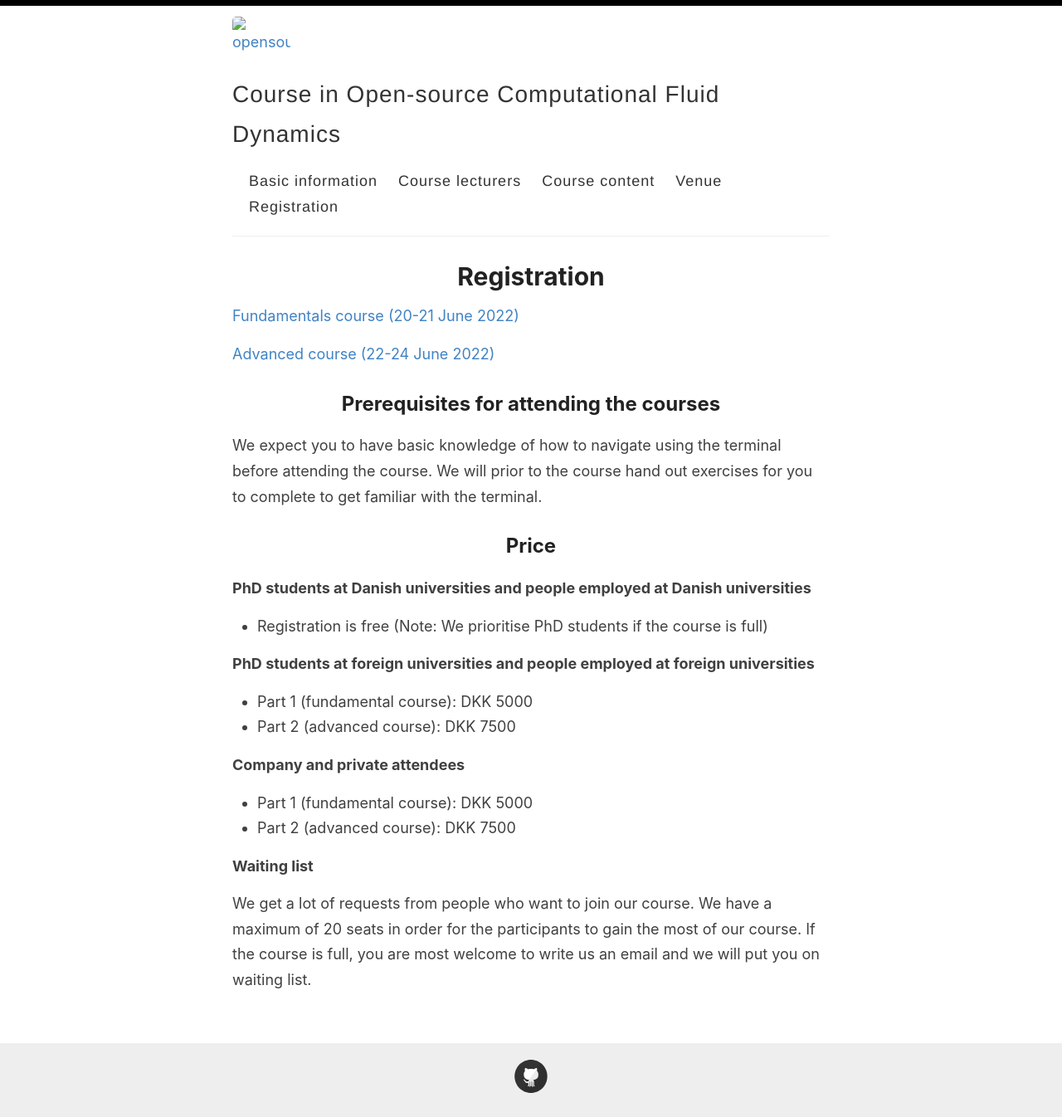
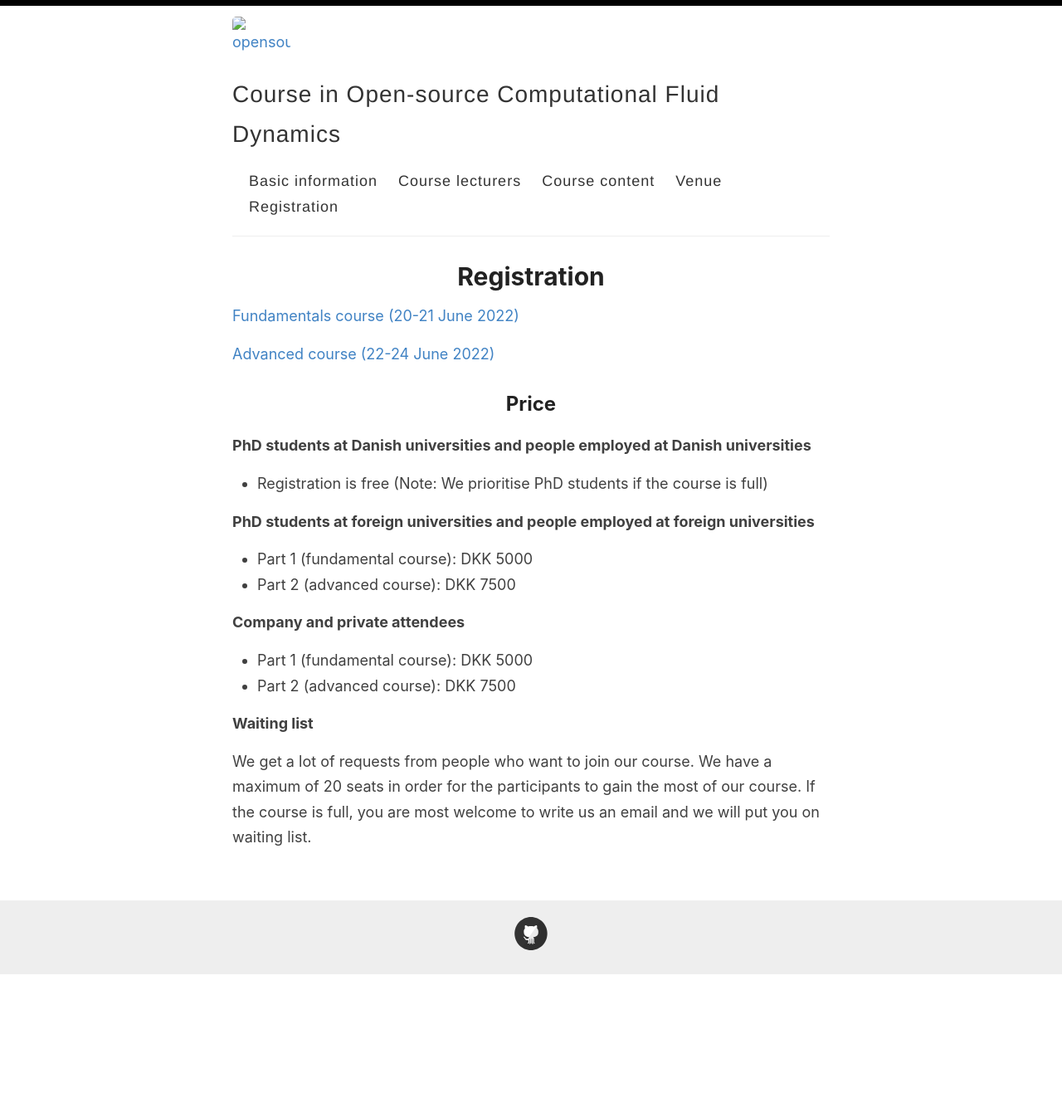
Before and after one commit to OpenSourceCFDCourse/opensourcecfdcourse.github.io, a Jekyll site: the page built from _pages/registration.md, in a window 1280 px wide. Shown: the whole page at 83% size. Built offline with Jekyll 4.4.1, drawn with Linux system fonts in a browser that asks for light colours; after the commit the page ends 1175 px from its top, so only the background shows below that.

Commit message:
Update registration.md

```diff
--- a/_pages/registration.md
+++ b/_pages/registration.md
@@ -7,10 +7,6 @@ title: Registration
 [Fundamentals course (20-21 June 2022)](https://phd.moodle.aau.dk/course/view.php?id=1896)
 
 [Advanced course (22-24 June 2022)](https://phd.moodle.aau.dk/course/view.php?id=1897)
-
-## Prerequisites for attending the courses
-
-We expect you to have basic knowledge of how to navigate using the terminal before attending the course. We will prior to the course hand out exercises for you to complete to get familiar with the terminal.
 
 ## Price
 
```
